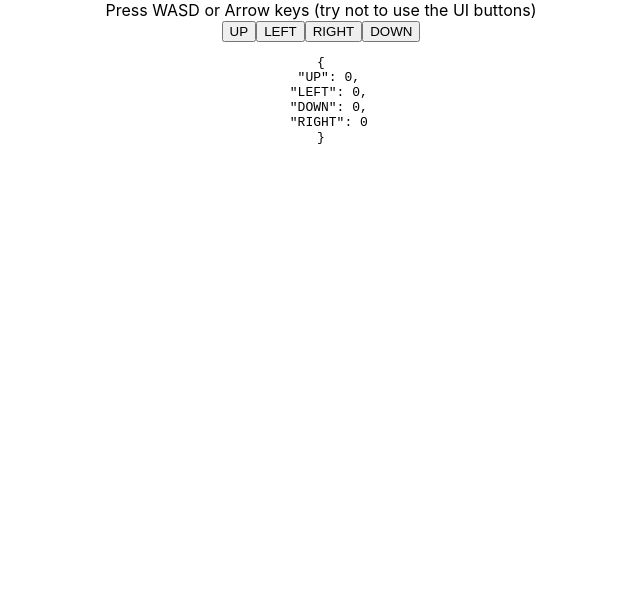
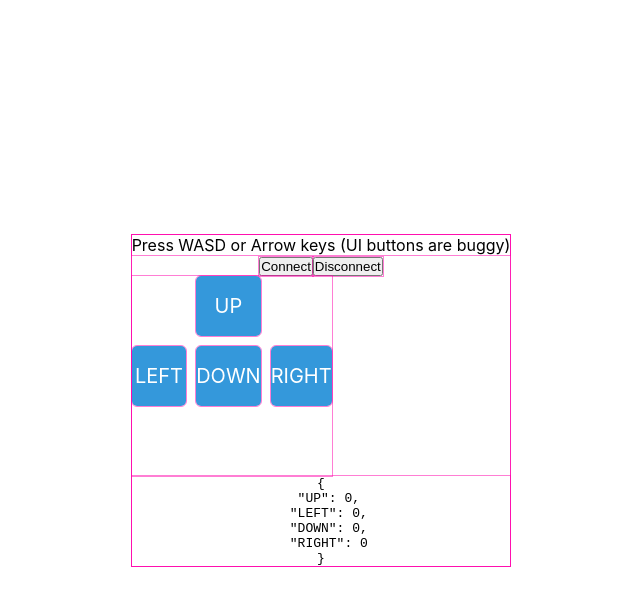
Before and after one commit to pioneers/dawn-onboarding, a React (Create React App) app: page / in a window 1280 px wide. Shown: the top 606 px of the page, without its empty margins (319-959 px from the left). Built offline with nearby package versions, Linux system fonts and the light colour scheme.

Commit message:
updated refactored code

```diff
--- a/src/actions/index.js
+++ b/src/actions/index.js
@@ -1,13 +1,3 @@
-// export const sendData = (curr_state, ip) => {
-//   console.log("sending", curr_state);
-//   fetch(ip, {
-//     method: "POST",
-//     headers: { "Content-Type": "application/json" },
-//     body: JSON.stringify({ curr_state: curr_state }),
-//   })
-//     .then((resp) => resp.json())
-//     .catch((error) => console.log(error));
-// };
 
 export const dataLayer = {
   sendData: function(curr_state, ip) {
@@ -19,7 +9,9 @@ export const dataLayer = {
     })
       .then((resp) => resp.json())
       .catch((error) => console.log(error));
+  },
+
+  ping: function() {
+
   }
-
-
 }
--- a/src/components/Keypad2.js
+++ b/src/components/Keypad2.js
@@ -1,14 +1,17 @@
-import React, { useEffect, useState } from "react";
+import React, { useEffect, useState, useRef } from "react";
 import { dataLayer } from "../actions/index.js";
+import "./style.css";
 
 const UP = "UP",
   DOWN = "DOWN",
   LEFT = "LEFT",
-  RIGHT = "RIGHT";
+  RIGHT = "RIGHT",
+  EMPTY = "EMPTY";
 
 const ROBOT_IP = "http://localhost:5000/"; // (fake robot)
 
-const KeyHandler = () => {
+function KeyHandler() {
+  const [connected, setConnected] = useState(false);
   const [keyCount, setKeyCount] = useState({
     UP: 0,
     LEFT: 0,
@@ -71,23 +74,72 @@ const KeyHandler = () => {
     }));
   };
 
-  const directions = [UP, LEFT, RIGHT, DOWN];
+  function Key(props) {
+    const dir = props.dir;
+    return (
+      <div
+        className="key"
+        onMouseDown={() => handleButtonClick(dir, true)}
+        onMouseUp={() => handleButtonClick(dir, false)}
+      >
+        {dir.charAt(0).toUpperCase() + dir.slice(1)}
+      </div>
+    );
+  }
+
+  /* Ping interval */
+  function useInterval(callback, delay) {
+    const savedCallback = useRef();
+
+    // Remember the latest callback.
+    useEffect(() => {
+      savedCallback.current = callback;
+    }, [callback]);
+
+    // Set up the interval.
+    useEffect(() => {
+      function tick() {
+        savedCallback.current();
+      }
+      if (delay !== null) {
+        let id = setInterval(tick, delay);
+        return () => clearInterval(id);
+      }
+    }, [delay]);
+  }
+
+  // Creates sending loop. Delay is null, so does not loop when connected is false. Delay is 3s when connected is true.
+  useInterval(
+    () => {
+      dataLayer.sendData(keyCount, ROBOT_IP);
+    },
+    connected ? 500 : null
+  );
+
+  const reconnect = () => {
+    setConnected(true);
+  };
+  const disconnect = () => {
+    setConnected(false);
+  };
 
   return (
     <div>
-      <div>Press WASD or Arrow keys (try not to use the UI buttons)</div>
-      {directions.map((dir) => (
-        <button
-          onMouseDown={() => handleButtonClick(dir, true)}
-          onMouseUp={() => handleButtonClick(dir, false)}
-        >
-          {dir.charAt(0).toUpperCase() + dir.slice(1)}
-        </button>
-      ))}
+      <div>Press WASD or Arrow keys (UI buttons are buggy)</div>
+      <button onClick={reconnect}>Connect</button>
+      <button onClick={disconnect}>Disconnect</button>
+      <div className="keypad">
+        <div className="key empty" />
+        <Key dir={UP} />
+        <div className="key empty" />
+        <Key dir={LEFT} />
+        <Key dir={DOWN} />
+        <Key dir={RIGHT} />
+      </div>
 
       <pre>{JSON.stringify(keyCount, null, 2)}</pre>
     </div>
   );
-};
+}
 
 export default KeyHandler;
```
